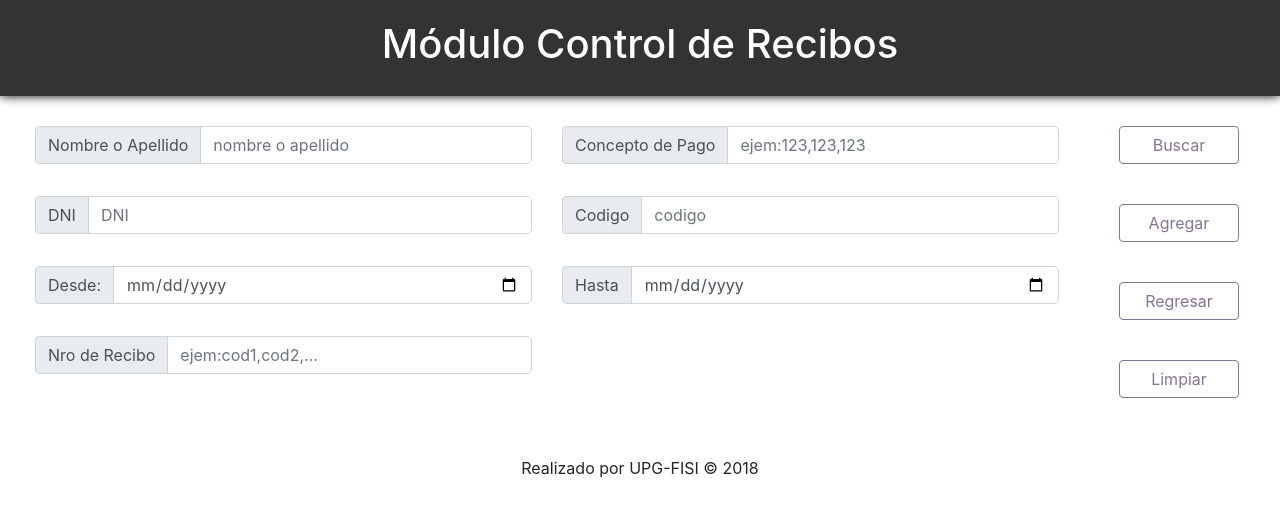
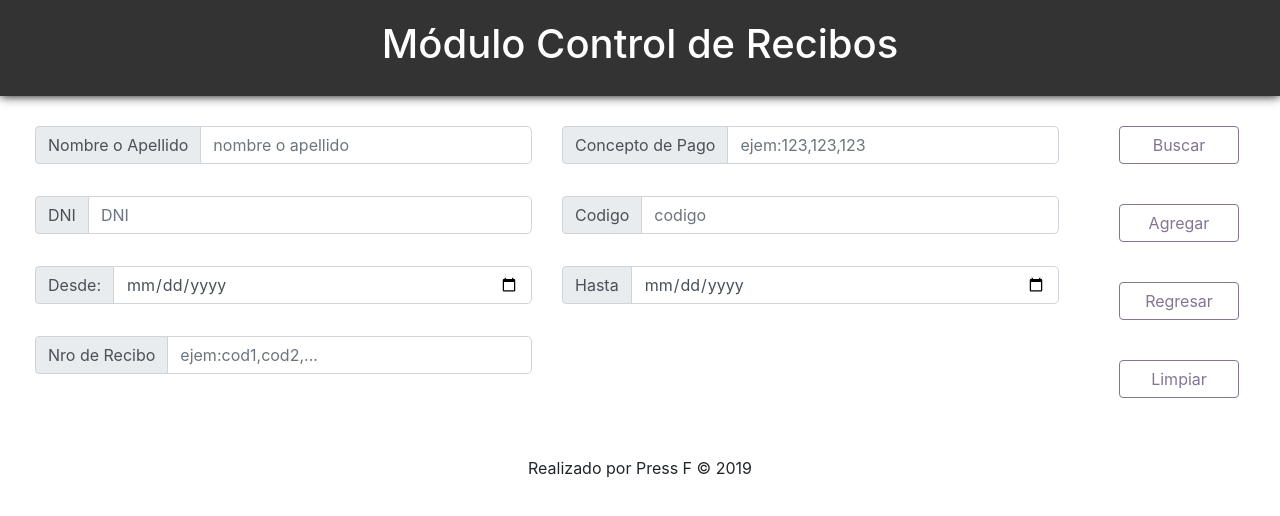
Before and after one commit to NahumF/frontPaseProduccion, a React (Create React App) app: page / in a window 1280 px wide. Shown: the top 516 px of the page. Built offline with nearby package versions, Linux system fonts and the light colour scheme.

Commit message:
src/Component/global/Footer.js

```diff
--- a/src/Component/global/Footer.js
+++ b/src/Component/global/Footer.js
@@ -6,7 +6,7 @@ class Footer extends Component {
   render() {
     return (
       <div className="Footer">
-        <p>Realizado por UPG-FISI &copy; 2018</p>
+        <p>Realizado por Press F &copy; 2019</p>
       </div>
     );
   }
```
